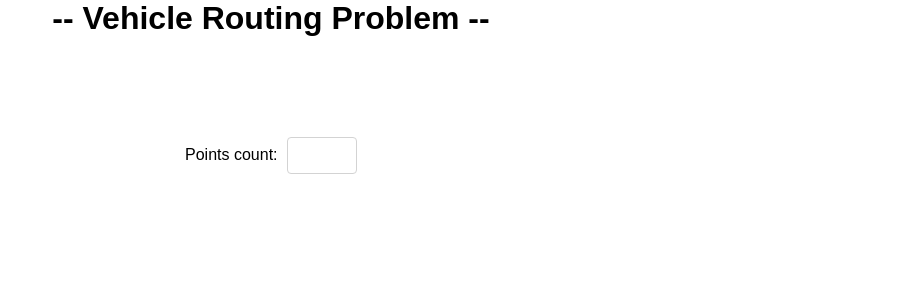
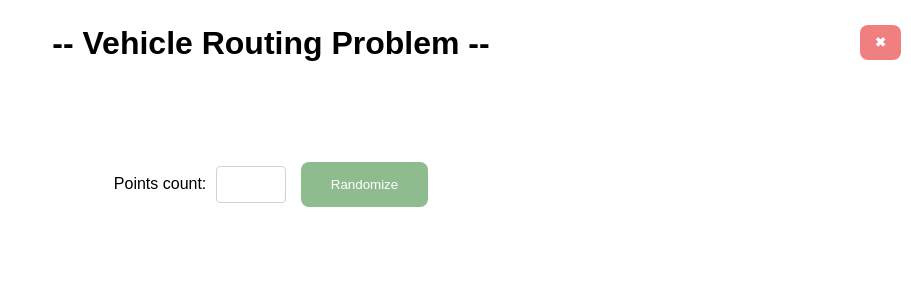
Before and after one commit to MrRooots/vrp_diploma, a Python web app: template templates/index.html in a window 1280 px wide. Shown: the top 300 px of the page, without its empty margins (369-1280 px from the left). Run offline with Jinja, Linux system fonts and the light colour scheme; the template is opened without the code that fills it, so the values that code supplies are empty.

Commit message:
Web version improvements

```diff
--- a/src/web/socket_server.py
+++ b/src/web/socket_server.py
@@ -10,6 +10,7 @@ PORT = 5000
 URLS = {
   '/': Views.index,
   '/solve': Views.solve_vrp,
+  '/terminate': exit,
   '/static/scripts.js': Views.load_scripts,
   '/static/style.css': Views.load_styles,
 }
@@ -77,7 +78,7 @@ class SocketServer(ISocketServer):
 
     while True:
       client_socket, address = self._server_socket.accept()
-      request = client_socket.recv(1024).decode('utf-8')
+      request = client_socket.recv(2048).decode('utf-8')
 
       if request:
         print('Incoming request: {}'.format(request.split('\r\n')[0]))
--- a/static/scripts.js
+++ b/static/scripts.js
@@ -33,6 +33,10 @@ function loadTable(size) {
 
   const buttonContainer = document.getElementById('submitButtonContainer');
   buttonContainer.innerHTML = '<button type="submit" onclick="solveVRP()">Solve</button>';
+
+  document.getElementById('randomizeButtonContainer').innerHTML = `
+    <button type="submit" onclick="fillRandomWeights()">Randomize</button>
+  `;
 }
 
 /** Collect data from table */
@@ -75,6 +79,7 @@ function solveVRP() {
 
   xhr.onreadystatechange = function (response) {
     if (xhr.readyState === 4) {
+      console.log(xhr.responseText);
       const responseJson = JSON.parse(xhr.responseText);
       console.log(responseJson);
 
@@ -101,3 +106,31 @@ function inputOnChange(instance, i, j, size) {
       : null
   )
 }
+
+/** Fill all inputs with random values */
+function fillRandomWeights() {
+  const size = document.getElementById('graphPointsCount').value;
+  const inputs = document.querySelectorAll('input:not(#graphPointsCount)');
+
+  for (let i = 0; i < size; i++) {
+    for (let j = 0; j < size; j++) {
+      if (i < j) {
+        inputs[size * i + j].value = Math.floor(Math.random() * (49) + 1);
+        inputs[size * i + j].dispatchEvent(new Event('keyup'));
+      }
+    }
+  }
+}
+
+function terminateServer() {
+  const xhr = new XMLHttpRequest();
+  xhr.open('POST', '/terminate');
+
+  xhr.send(
+    JSON.stringify({
+      terminate: true
+    })
+  );
+
+
+}
--- a/static/style.css
+++ b/static/style.css
@@ -25,7 +25,35 @@ body {
 }
 
 header {
+    margin-top: 25px;
     margin-bottom: 100px;
+}
+
+button {
+    margin-left: 15px;
+    padding: 15px 30px;
+    border: none;
+    border-radius: 8px;
+    color: white;
+    background-color: darkseagreen;
+}
+
+#terminateButtonContainer button {
+    position: absolute;
+    top: 25px;
+    right: 10px;
+    padding: 10px 15px;
+    background-color: lightcoral;
+}
+
+#terminateButtonContainer button:hover {
+    background-color: indianred;
+}
+
+.container {
+    display: flex;
+    justify-content: space-between;
+    align-items: center;
 }
 
 #graphTableContainer {
@@ -51,13 +79,8 @@ header {
     border-spacing: 5px;
 }
 
-button {
+#submitButtonContainer button {
     margin-top: 10px;
-    padding: 15px 30px;
-    color: white;
-    background-color: darkseagreen;
-    border: none;
-    border-radius: 8px;
 }
 
 button:hover {
--- a/templates/index.html
+++ b/templates/index.html
@@ -10,11 +10,18 @@
     <h1>-- Vehicle Routing Problem --</h1>
   </header>
 
+  <div id="terminateButtonContainer">
+    <button onclick="terminateServer()"><b>&#10006</b></button>
+  </div>
+
   <div class="container">
     <label for="graphPointsCount">
       Points count:
       <input type="text" name="size" id="graphPointsCount" oninput="loadTable(parseInt(this.value))">
     </label>
+    <div id="randomizeButtonContainer">
+      <button type="submit" onclick="fillRandomWeights()">Randomize</button>
+    </div>
   </div>
   <div id="graphTableContainer">
     <table id="graphTable">
```
